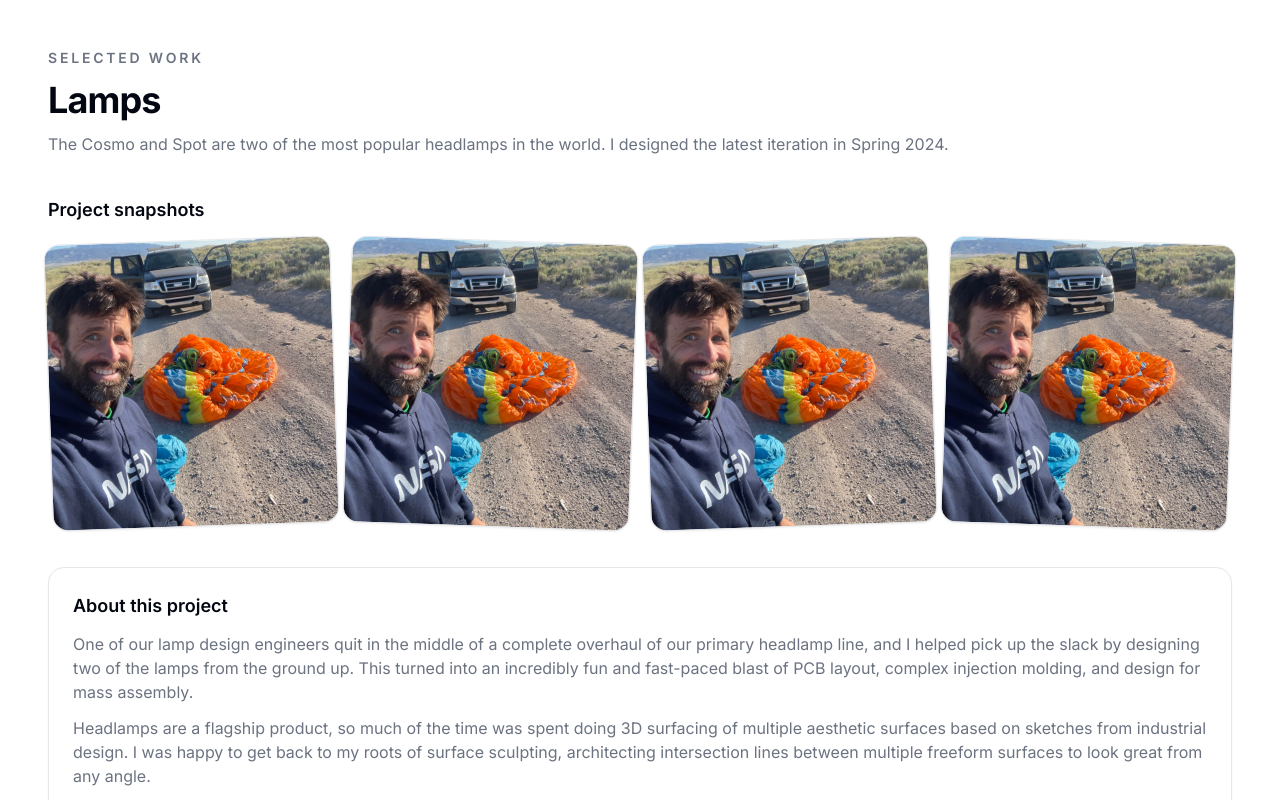
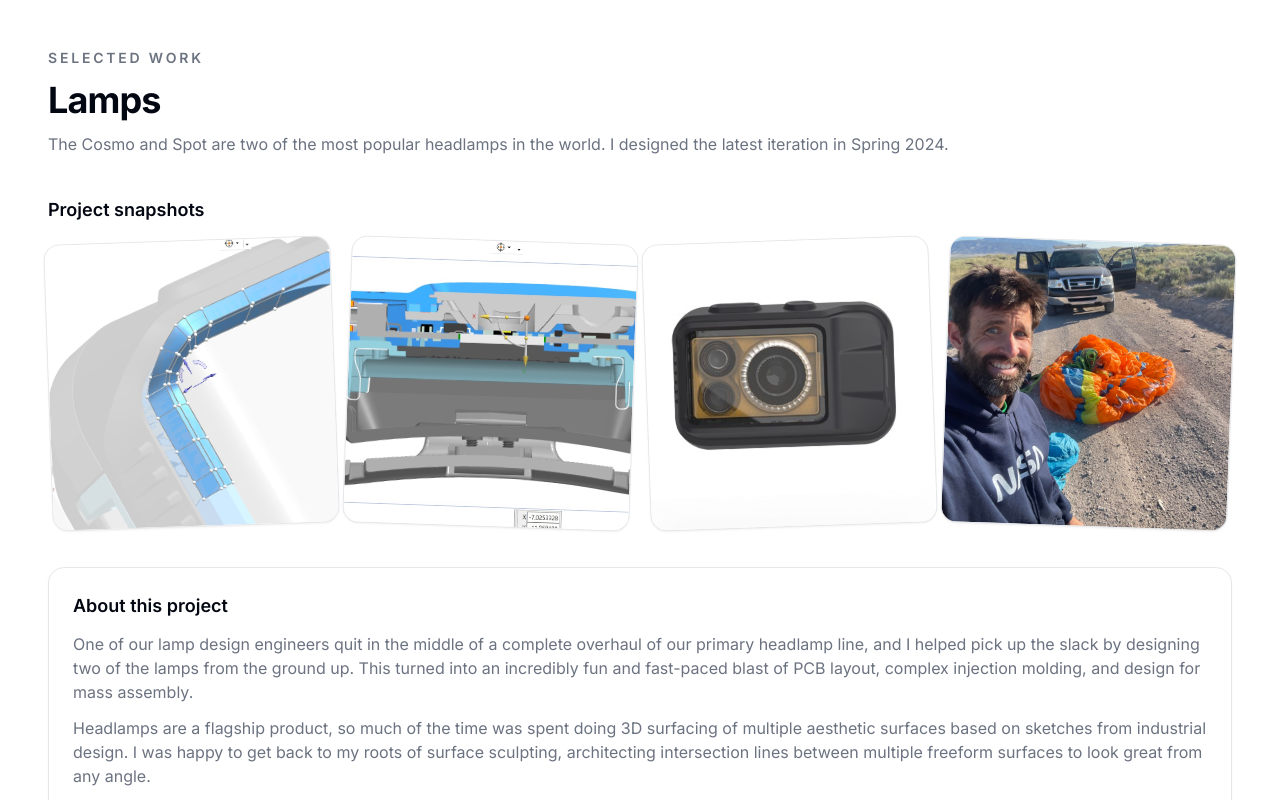
Before and after one commit to bakerjohnalex/resume, a Next.js app: page /projects/lamps in a window 1280 px wide. Shown: the top 800 px of the page. Built offline with nearby package versions, Linux system fonts and the light colour scheme.

Commit message:
Update lamp images in lamps.ts

```diff
--- a/src/data/projects/lamps.ts
+++ b/src/data/projects/lamps.ts
@@ -8,15 +8,15 @@ export const lampsData = {
     "The Cosmo and Spot are two of the most popular headlamps in the world. I designed the latest iteration in Spring 2024.",
   images: [
     {
-      src: "/me.jpg",
+      src: "/lamp1.jpg",
       alt: "Lamps preview image one",
     },
     {
-      src: "/me.jpg",
+      src: "/lamp2.jpg",
       alt: "Lamps preview image two",
     },
     {
-      src: "/me.jpg",
+      src: "/lamp3.jpg",
       alt: "Lamps preview image three",
     },
     {
```
